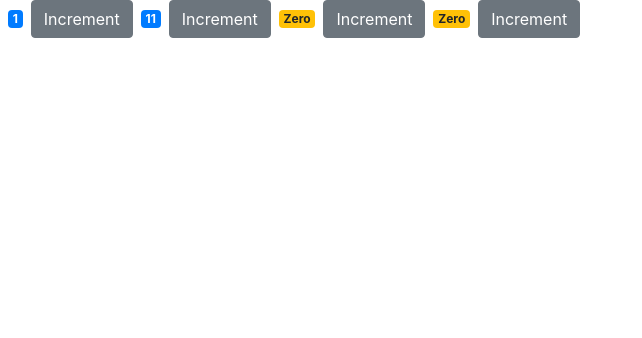
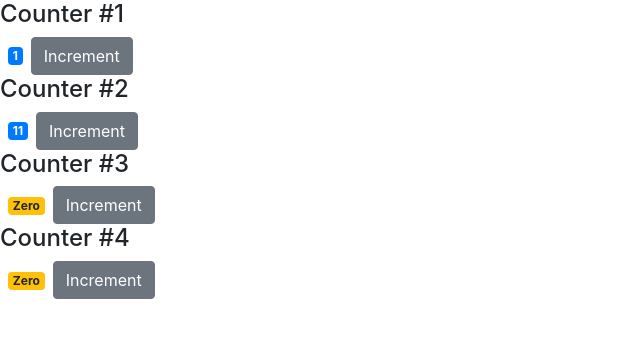
Before and after one commit to frextrite/Counter-App-React, a React (Create React App) app: page / in a window 1280 px wide. Shown: the top 338 px of the page, without its empty margins (0-642 px from the left). Built offline with nearby package versions, Linux system fonts and the light colour scheme.

Commit message:
Experimenting with rendering children components

```diff
--- a/src/componenets/counter.jsx
+++ b/src/componenets/counter.jsx
@@ -20,8 +20,10 @@
   };
 
   render() {
+    console.log('props: ', this.props);
     return (
       <React.Fragment>
+        <h4>Counter #{this.props.id}</h4>
         <span className={this.getClassNames()}>{this.formatCount()}</span>
         <button onClick={this.handleIncrement} className="btn btn-secondary">
           Increment
--- a/src/componenets/counters.jsx
+++ b/src/componenets/counters.jsx
@@ -15,7 +15,8 @@
     return (
       <div>
         {this.state.counters.map(counter => (
-          <Counter key={counter.id} value={counter.value} />
+          <Counter key={counter.id} value={counter.value} id={counter.id} >
+          </Counter>
         ))}
       </div>
     );
```
